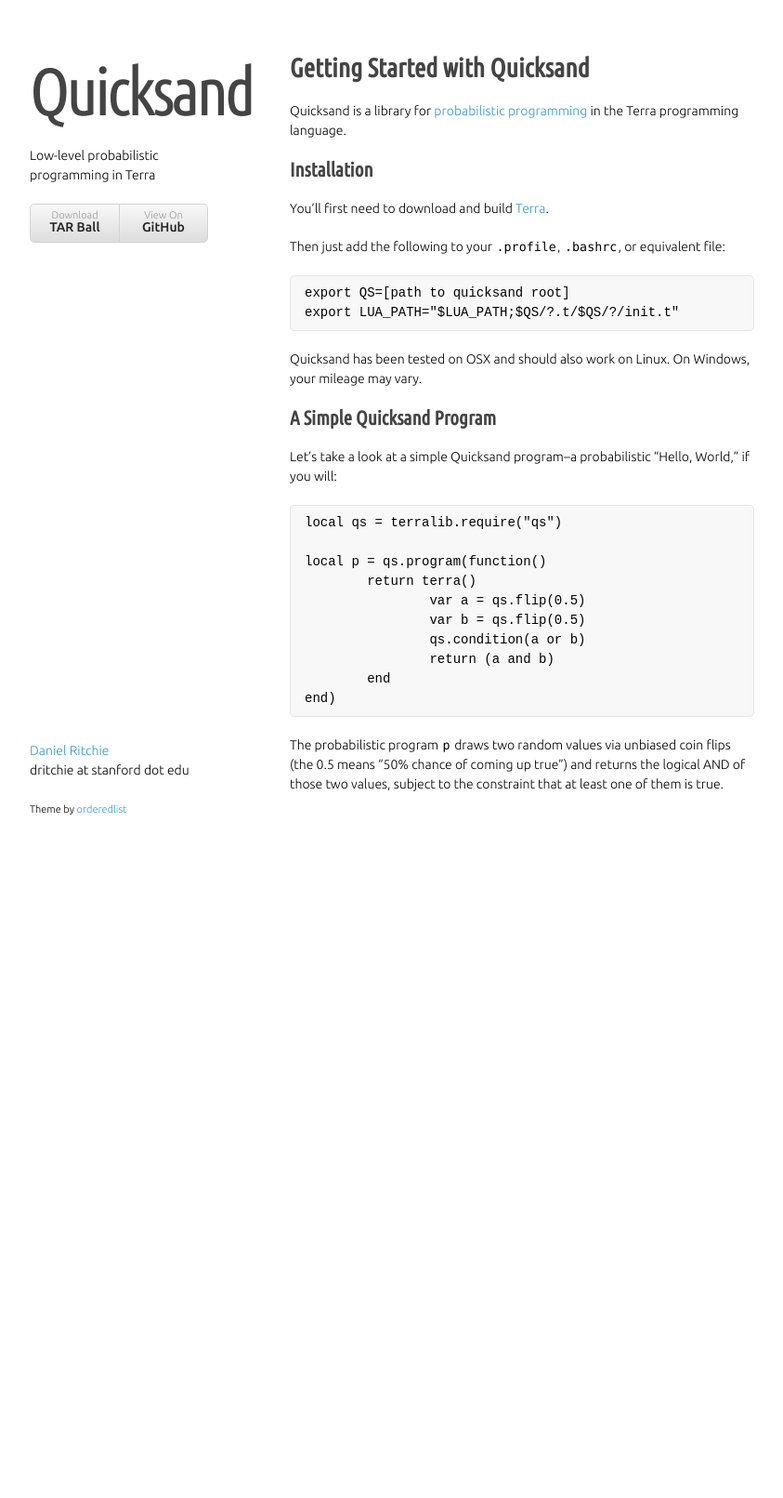
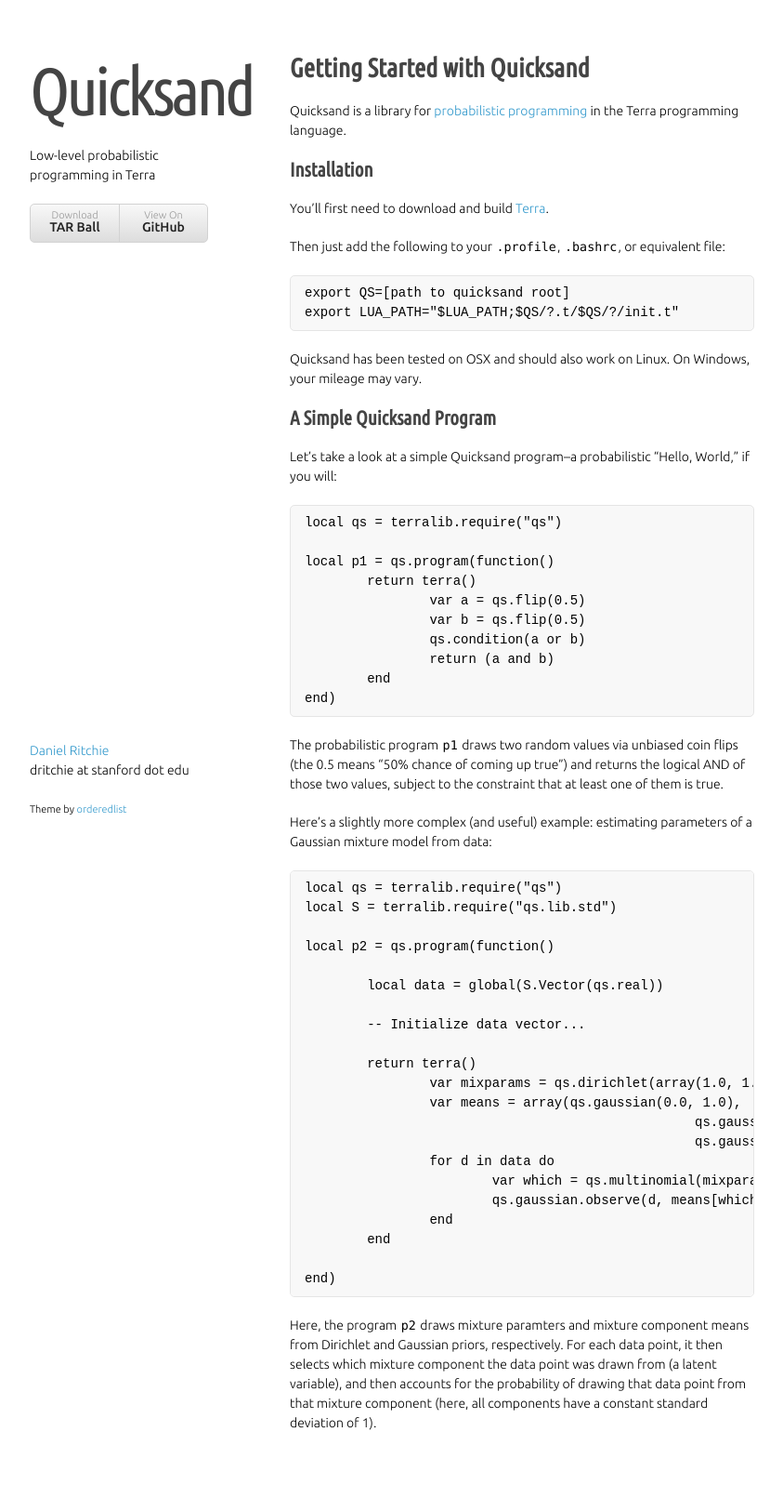
Before and after one commit to dritchie/quicksand, a Jekyll site: the page built from index.md, in a window 1280 px wide. Shown: the whole page at 93% size, without its empty margins (218-1061 px from the left). Built offline with Jekyll 4.4.1, drawn with Linux system fonts in a browser that asks for light colours; some web fonts are replaced; before the commit the page ends 924 px from its top, so only the background shows below that.

Commit message:
Another example program.

```diff
--- a/index.md
+++ b/index.md
@@ -26,7 +26,7 @@
 
 	local qs = terralib.require("qs")
 
-	local p = qs.program(function()
+	local p1 = qs.program(function()
 		return terra()
 			var a = qs.flip(0.5)
 			var b = qs.flip(0.5)
@@ -35,4 +35,30 @@
 		end
 	end)
 
-The probabilistic program `p` draws two random values via unbiased coin flips (the 0.5 means "50% chance of coming up true") and returns the logical AND of those two values, subject to the constraint that at least one of them is true.
+The probabilistic program `p1` draws two random values via unbiased coin flips (the 0.5 means "50% chance of coming up true") and returns the logical AND of those two values, subject to the constraint that at least one of them is true.
+
+Here's a slightly more complex (and useful) example: estimating parameters of a Gaussian mixture model from data:
+
+	local qs = terralib.require("qs")
+	local S = terralib.require("qs.lib.std")
+
+	local p2 = qs.program(function()
+
+		local data = global(S.Vector(qs.real))
+
+		-- Initialize data vector...
+
+		return terra()
+			var mixparams = qs.dirichlet(array(1.0, 1.0, 1.0))
+			var means = array(qs.gaussian(0.0, 1.0),
+							  qs.gaussian(0.0, 1.0),
+							  qs.gaussian(0.0, 1.0))
+			for d in data do
+				var which = qs.multinomial(mixparams)
+				qs.gaussian.observe(d, means[which], 1.0)
+			end
+		end
+
+	end)
+
+Here, the program `p2` draws mixture paramters and mixture component means from Dirichlet and Gaussian priors, respectively. For each data point, it then selects which mixture component the data point was drawn from (a latent variable), and then accounts for the probability of drawing that data point from that mixture component (here, all components have a constant standard deviation of 1).
```
